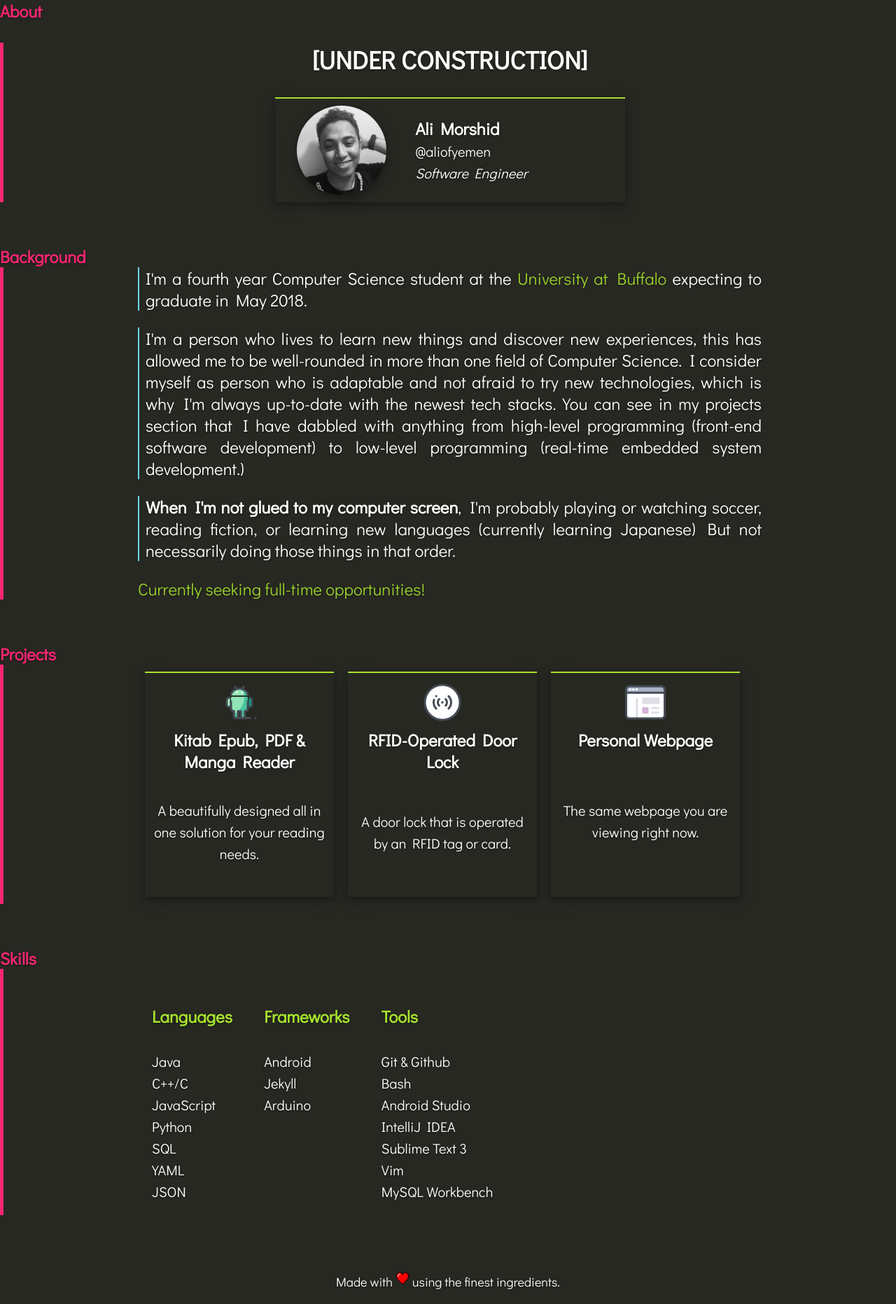
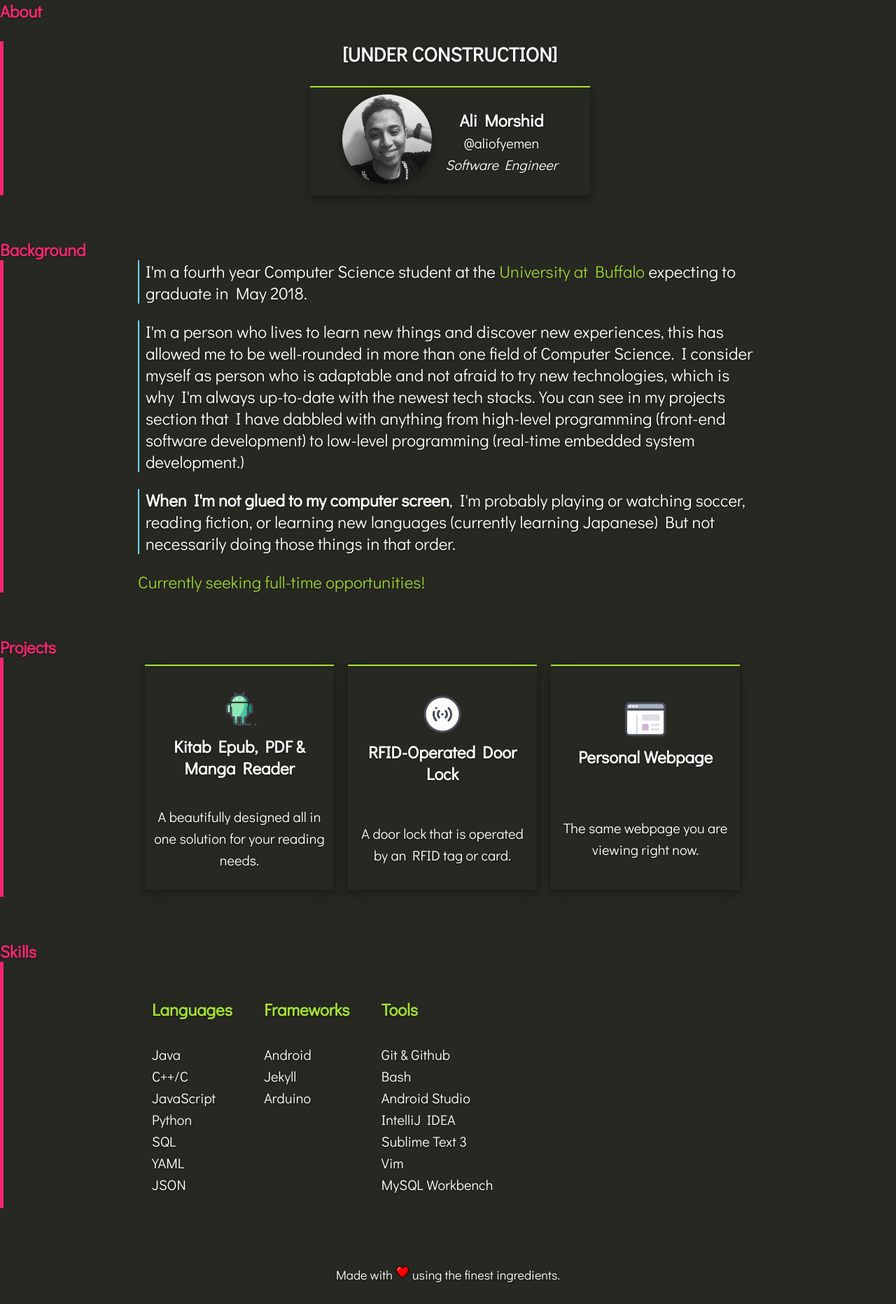
Before and after one commit to aliofyemen/aliofyemen.github.io, a Jekyll site: the page built from index.html, in a window 1280 px wide. Shown: the whole page at 70% size. Built offline with Jekyll 4.4.1, drawn with Linux system fonts in a browser that asks for light colours; some web fonts are replaced.

Commit message:
fixed issue with profile card not displaying correctly

```diff
--- a/_includes/profile.html
+++ b/_includes/profile.html
@@ -1,7 +1,7 @@
 <section class="section_profile">
 	<div class="section_title">About</div>
 	<div class="section_content">
-		<h1 style="text-align: center;">[UNDER CONSTRUCTION]</h1>
+		<h3 style="text-align: center;">[UNDER CONSTRUCTION]</h3>
 		<div class="profile_card">
 			<div class="image_section">
 				<img src="/img/profile.jpg" class="profile_image"/>
--- a/css/stylesheet.css
+++ b/css/stylesheet.css
@@ -55,8 +55,6 @@
 	padding-left: 1%;
 	padding-top:0;
 	margin-top:0;
-	text-align: justify;
-	text-justify: inter-word;
 }
 
 h4 {
@@ -106,10 +104,12 @@
 */
 .profile_card {
 	display:flex;
-	justify-content: flex-start;
+	flex: row;
+	flex-wrap: wrap;
+	justify-content: center;
 	align-items: center;
 	margin: auto;
-	max-width: 500px;
+	max-width: 400px;
 	max-height: 300px;
 	border-top: 2px solid #A6E22E;
     box-shadow: 0 4px 8px 0 rgba(0, 0, 0, 0.2), 0 6px 20px 0 rgba(0, 0, 0, 0.19);
@@ -117,18 +117,17 @@
 }
 
 .image_section {
-	flex-grow: 1;
+	justify-content: center;
 	padding: 10px;
+
 }
 
 .snippet_section {
-	flex-grow: 3;
+	text-align: center;
 	padding: 10px;
 }
 
 .profile_image {
-	display: block;
-	margin: 0 auto;
 	max-height: 128px;
 	max-width: 128px;
 	border-radius: 50%;
@@ -160,7 +159,7 @@
 
 .header {
 	text-align: center;
-	margin: 0;
+	margin: auto;
 }
 
 .container {
```
Also changed, not shown: 3 other files.
